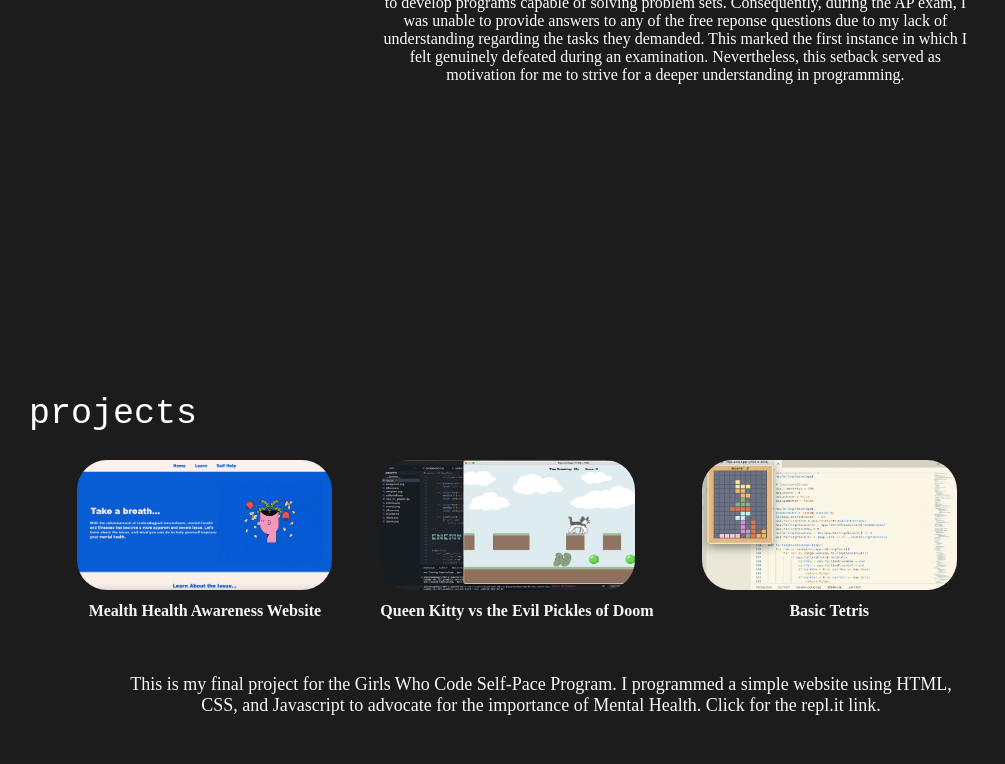
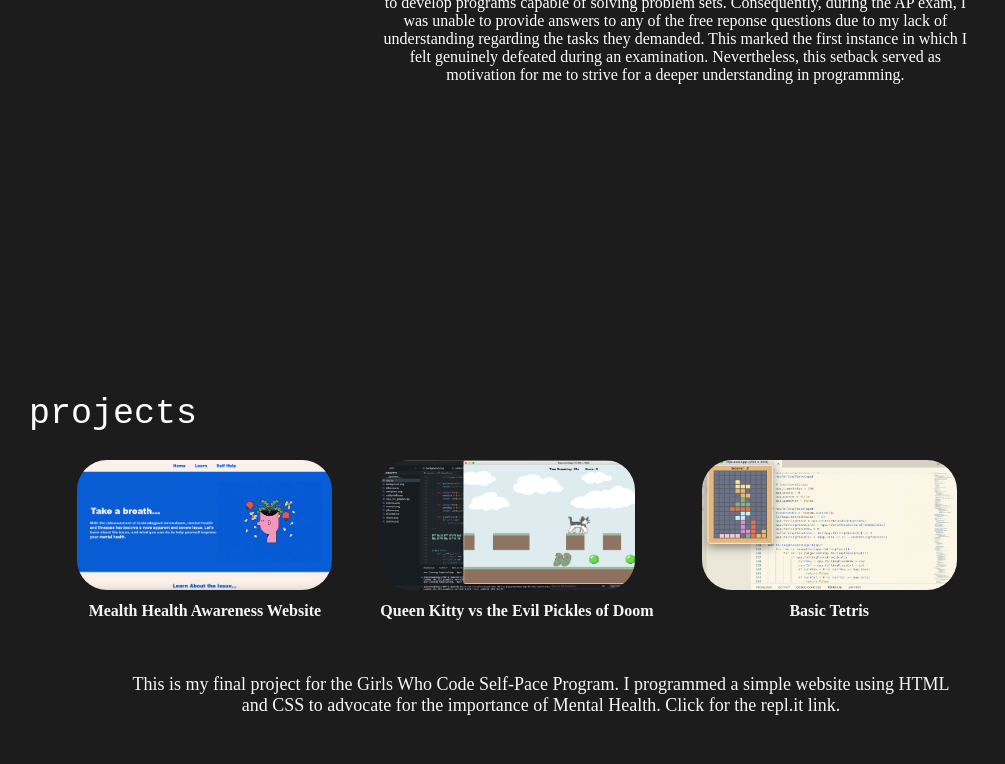
Before and after one commit to melllllkk/portfolio, a plain HTML site: page index.html in a window 1280 px wide. Shown: the part 906-1670 px from the top of the page, without its empty margins (99-1104 px from the left). Drawn offline with Linux system fonts and the light colour scheme.

Commit message:
Update index.html

```diff
--- a/index.html
+++ b/index.html
@@ -89,7 +89,7 @@
       </div>
     </div>
     <h3 id="port-desc">
-      This is my final project for the Girls Who Code Self-Pace Program. I programmed a simple website using HTML, CSS, and Javascript to advocate for the importance of Mental Health. Click for the repl.it link.
+      This is my final project for the Girls Who Code Self-Pace Program. I programmed a simple website using HTML and CSS to advocate for the importance of Mental Health. Click for the repl.it link.
     </h3>
 
 
```
